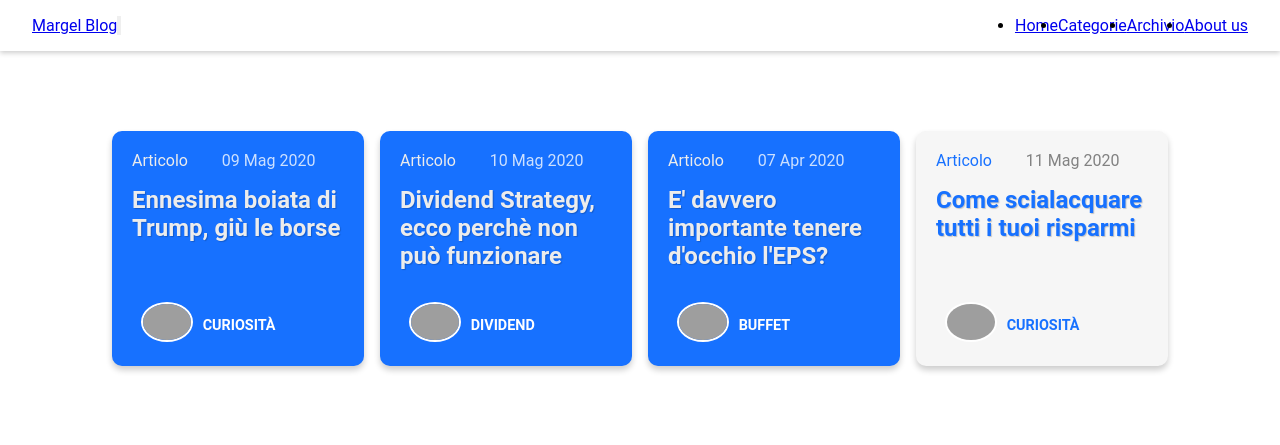
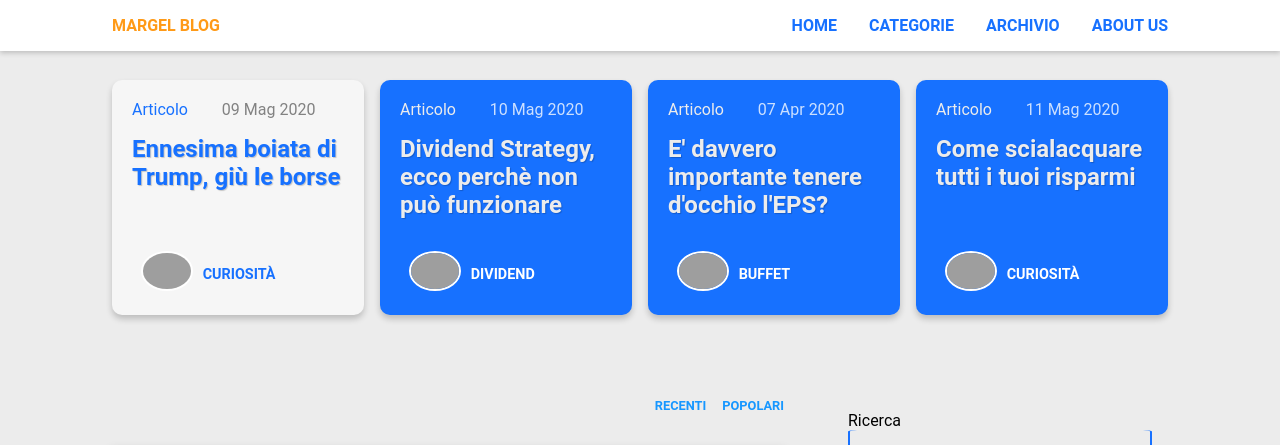
Before and after one commit to Pasqat/Margel-blog, a Django app: page / in a window 1280 px wide. Shown: the top 445 px of the page. Run offline with Django 3.2, Linux system fonts and the light colour scheme; grey boxes are pictures that could not be loaded.

Commit message:
Completo la navbar desktop/smartphone

```diff
--- a/static/css/style.css
+++ b/static/css/style.css
@@ -15,20 +15,47 @@ html {
 body {
   width: 100%;
   height: 100%;
+  background-color: #ececec;
+}
+
+body.open {
+  overflow: hidden;
 }
 
 /* * ---- TOP BAR ------- */
 
 .navbar {
+  position: absolute;
+  top: 0;
+  width: 100%;
   display: flex;
-  padding: 1rem 2rem;
   background-color: #fff;
   box-shadow: 0 2px 5px 0 rgba(0, 0, 0, 0.2);
 }
 
 .navbar-nav {
-  margin-left: auto;
   display: flex;
+  list-style: none;
+}
+
+.navbar .navbar-brand {
+  text-decoration: none;
+  color: #ff9a17;
+  text-transform: uppercase;
+  font-weight: bold;
+}
+
+.nav-item {
+}
+
+.navbar-nav .nav-link {
+  text-decoration: none;
+  color: #1771ff;
+  text-transform: uppercase;
+  font-weight: bold;
+  transition: all 650ms ease;
+}
+.navbar-nav .nav-link:hover {
 }
 
 /* ---- end TOP BAR ------- */
@@ -72,12 +99,12 @@ body {
   box-shadow: 0 6px 15px 0 hsla(0, 0%, 0%, 0.2);
 }
 
-.top-news-container .top-news:last-child {
+.top-news-container .top-news:first-child {
   color: #1771ff;
   background: rgb(246, 246, 246);
 }
 
-.top-news-container .top-news:last-child .top-news-title h2 a {
+.top-news-container .top-news:first-child .top-news-title h2 a {
   color: #1771ff;
 }
 
@@ -87,7 +114,7 @@ body {
 }
 
 .top-news-container
-  .top-news:last-child
+  .top-news:first-child
   .top-news-title
   .top-news-subhead
   time {
@@ -125,7 +152,7 @@ body {
   color: #ffffff;
 }
 
-.top-news-container .top-news:last-child .top-news-title h2 a:hover {
+.top-news-container .top-news:first-child .top-news-title h2 a:hover {
   color: #1797ff;
 }
 
@@ -152,7 +179,7 @@ body {
   font-size: 0.9rem;
 }
 
-.top-news-container .top-news:last-child .top-news-meta .top-news-byline a {
+.top-news-container .top-news:first-child .top-news-meta .top-news-byline a {
   text-transform: uppercase;
   font-weight: bold;
   text-decoration: none;
@@ -208,7 +235,13 @@ body {
   max-height: 198px;
   padding: 0;
   margin: 2rem 0;
+  background-color: #fff;
   box-shadow: 0 6px 10px 1px hsla(0, 0%, 0%, 0.2);
+}
+
+.news-deck .news-card img {
+  height: 100%;
+  width: auto;
 }
 
 .news-deck .news-card .news-content {
@@ -230,7 +263,6 @@ body {
 
 .news-deck .news-card .news-content .news-footer .news-time-reading {
   margin-left: 1rem;
-  font-weight: ;
 }
 
 .news-deck .news-card .news-content .news-footer .news-category {
@@ -249,3 +281,111 @@ body {
 }
 
 /* ------ FOOTER ------------ */
+
+/* * ========= MEDIA QUERIES ============= */
+
+@media screen and (max-width: 600px) {
+  .navbar {
+    padding: 1rem 2rem;
+  }
+
+  .navbar .navbar-toggler {
+    position: absolute;
+    top: 0.5rem;
+    right: 2rem;
+    width: 2.5rem;
+    height: 2rem;
+    display: flex;
+    flex-direction: column;
+    justify-content: space-between;
+    cursor: pointer;
+    z-index: 1500;
+  }
+
+  .navbar .navbar-toggler .bar {
+    height: 2px;
+    width: 100%;
+    background-color: #1771ff;
+    border-radius: 0.8rem<;
+  }
+
+  .bar.start {
+    transform-origin: left;
+    transition: transform 650ms cubic-bezier(0.54, -0.81, 0.57, 0.57);
+  }
+
+  .open .bar.start {
+    transform: rotate(45deg);
+    background: #ececec;
+  }
+
+  .bar.end {
+    transform-origin: left;
+    transition: transform 650ms cubic-bezier(0.54, -0.81, 0.57, 0.57);
+  }
+
+  .open .bar.end {
+    transform: rotate(-45deg);
+    background: #ececec;
+  }
+
+  .bar.middle {
+    transition: all 650ms cubic-bezier(0.54, -0.81, 0.57, 0.57);
+  }
+
+  .open .bar.middle {
+    transform: translateX(5rem);
+    background: #ececec;
+  }
+
+  .navbar-nav {
+    position: fixed;
+    flex-direction: column;
+    align-self: center;
+    justify-content: space-evenly;
+    align-items: center;
+    left: 0;
+    width: 100vw;
+    height: 100vh;
+    top: -100vh;
+    z-index: 50;
+    background: linear-gradient(37deg, #1771ff, rgb(12, 86, 129));
+    transition: all 1s cubic-bezier(1, 0, 0, 1);
+  }
+
+  .navbar-nav.open {
+    top: 0;
+  }
+
+  .navbar .nav-link {
+    color: #fff;
+    font-size: 2rem;
+  }
+}
+
+@media screen and (min-width: 600px) {
+  .navbar {
+    align-items: center;
+    padding: 1rem 7rem;
+  }
+
+  .navbar-nav {
+    margin-left: auto;
+    display: flex;
+    list-style: none;
+  }
+
+  .navbar .navbar-brand {
+  }
+
+  .nav-item {
+    padding-left: 2rem;
+  }
+
+  .navbar-nav .nav-link {
+    padding-bottom: 1rem;
+  }
+  .navbar-nav .nav-link:hover {
+    border-bottom: 3px solid #ff9a17;
+  }
+}
--- /dev/null
+++ b/static/js/script.js
@@ -0,0 +1,7 @@
+$(document).ready(function () {
+  $(".navbar-toggler").on("click", function () {
+    $(this).toggleClass("open");
+    $(".navbar-nav").toggleClass("open");
+    $("body").toggleClass("open");
+  });
+});
--- a/templates/index.html
+++ b/templates/index.html
@@ -6,18 +6,28 @@
     <meta name="viewport" content="width=device-width, initial-scale=1.0">
     <title>Margel Blog</title>
     <link rel="stylesheet" href="../static/css/style.css">
+
+    <!-- JQUERY -->
+    <script defer src="https://ajax.googleapis.com/ajax/libs/jquery/3.3.1/jquery.min.js"></script>
+
+    <!-- Custom JavaScript -->
+    <script defer src="../static/js/script.js"></script>
 </head>
 
-<body>
+<body class="open">
     <header>
         <!-- =================== NavBar ===================== -->
         <nav class="navbar">
             <a href="#" class="navbar-brand">Margel Blog</a>
 
-            <button class="navbar-toggler" type="button">
+            <div class="navbar-toggler open">
+                <div class="bar start"></div>
+                <div class="bar middle"></div>
+                <div class="bar end"></div>
+            </div>
 
-            </button>
-            <ul class="navbar-nav">
+            <ul class="navbar-nav open">
+
                 <li class="nav-item active">
                     <a href="#" class="nav-link">Home</a>
                 </li>
```
